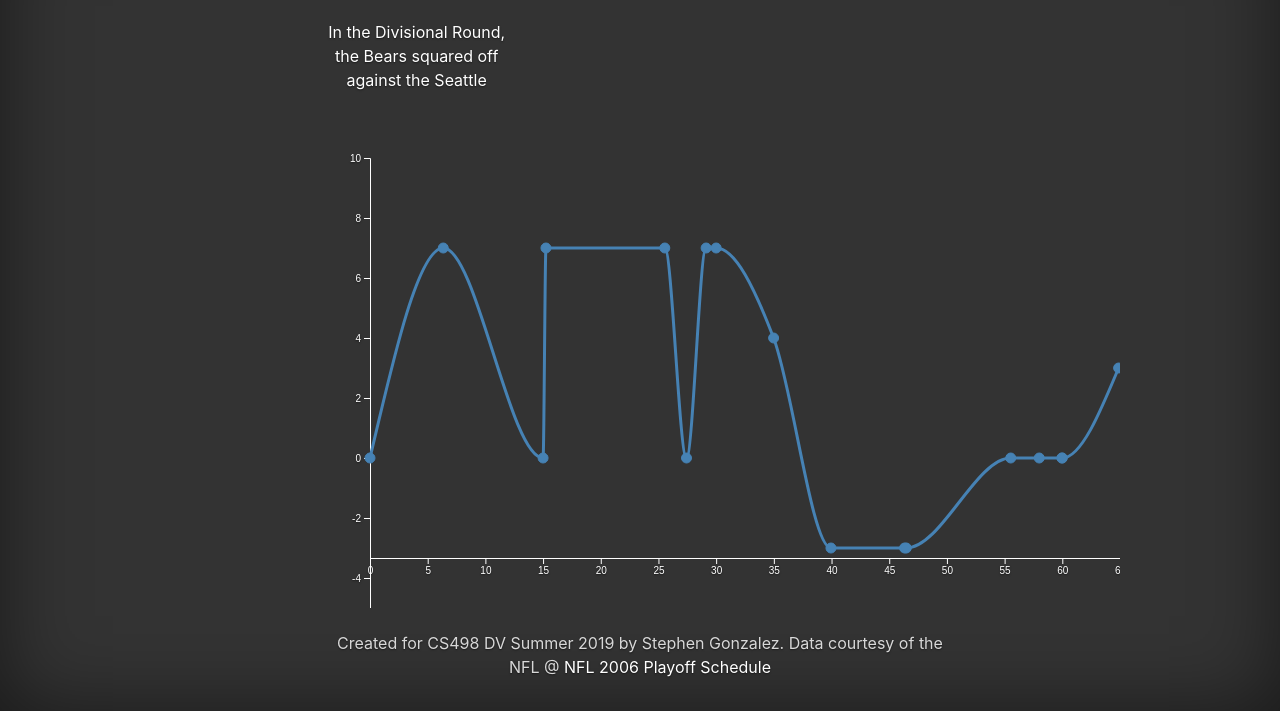
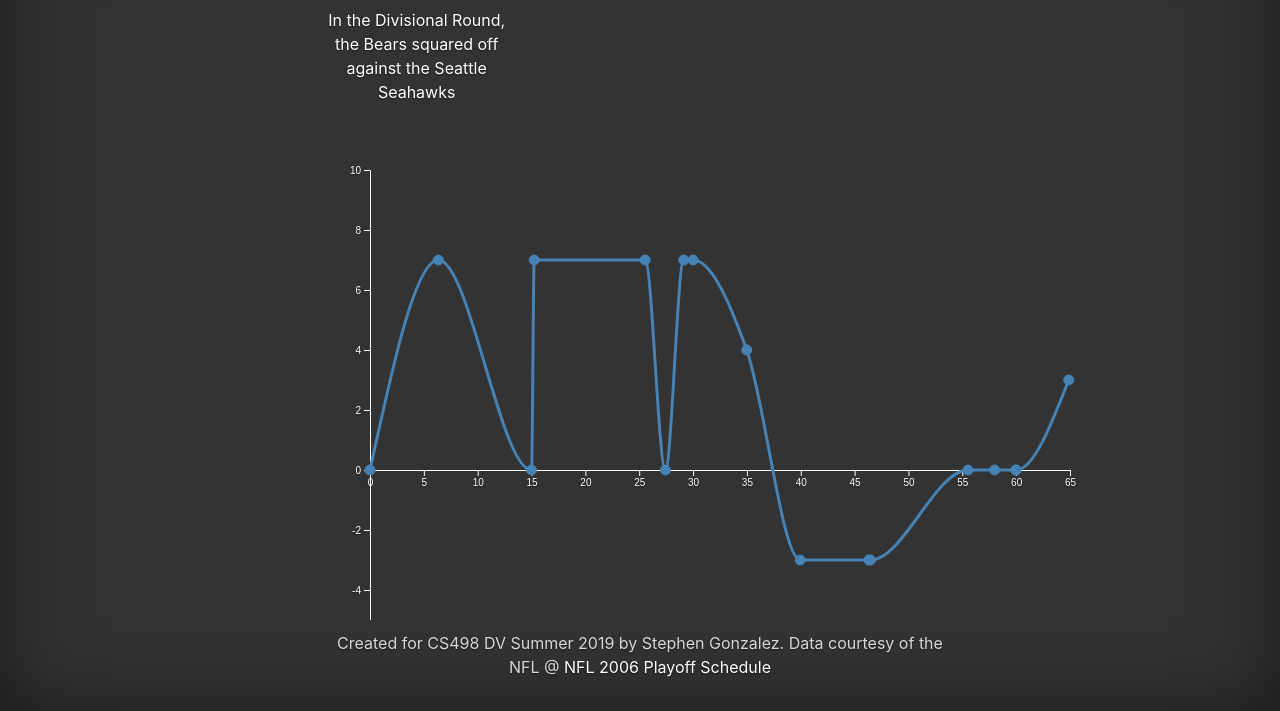
Before and after one commit to stevegonzo/stevegonzo.github.io, a plain HTML site: page divisional.html in a window 1280 px wide. Shown: the part 89-800 px from the top of the page. Drawn offline with nearby package versions, Linux system fonts and the light colour scheme.

Commit message:
Fixing Axes

```diff
--- a/divisional.html
+++ b/divisional.html
@@ -55,7 +55,7 @@
   <div class="containter">
     <div class="row">
         <div class="col-4">
-            <p>In the Divisional Round, the Bears squared off against the Seattle</p>
+            <p>In the Divisional Round, the Bears squared off against the Seattle Seahawks</p>
         </div>
         <div class="col">
             <svg width=800 height=500></svg>
@@ -83,7 +83,7 @@
                         .attr("transform", "translate(50,50)");
         var xScale = d3.scaleLinear()
             .domain([0, 65])
-            .range([0, 750]);
+            .range([0, 700]);
         var yScale = d3.scaleLinear()
             .domain([-5, 10])
             .range([450, 0]);
@@ -93,7 +93,7 @@
             .curve(d3.curveMonotoneX);
         selection.append("g")
             .attr("class", "x axis")
-            .attr("transform", "translate(0, 400)")
+            .attr("transform", "translate(0, 300)")
             .call(d3.axisBottom(xScale));
         selection.append("g")
             .attr("class", "y axis")
```
